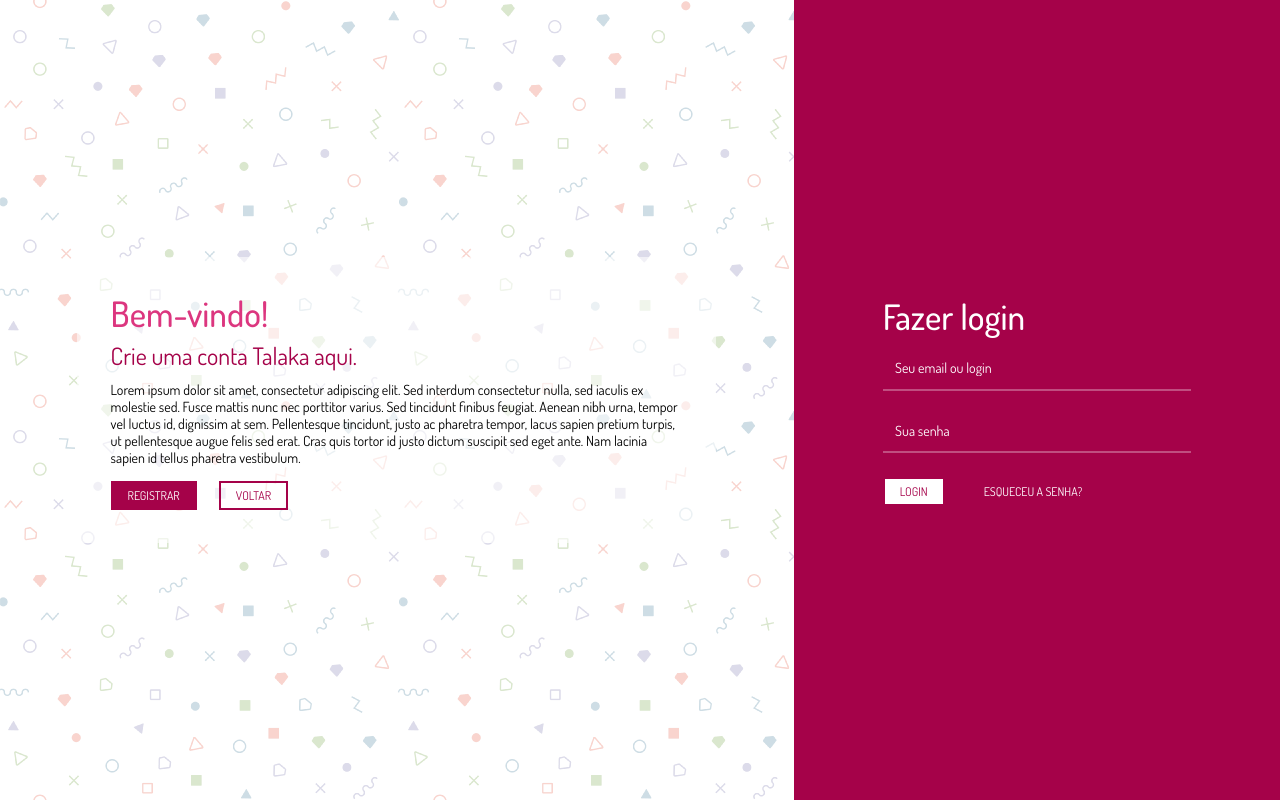
After one commit to luizeroo/talaka, a PHP site: page /view/signin.html in a window 1280 px wide. The commit adds this page. Run offline with PHP 8.4, Linux system fonts and the light colour scheme; some libraries are stand-ins or nearby versions.

Commit message:
Sign in / Sign up pages

```diff
--- a/js/script.js
+++ b/js/script.js
@@ -1,13 +1,13 @@
 $(main);
 
 function main() {
-    $(document).on('click', 'a', function (event) {
-        event.preventDefault();
-
-        $('html, body').animate({
-            scrollTop: $($.attr(this, 'href')).offset().top
-        }, 1000);
-    });
+//    $(document).on('click', 'a[href="#howItWorks"', function (event) {
+//        event.preventDefault();
+//
+//        $('html, body').animate({
+//            scrollTop: $($.attr(this, 'href')).offset().top
+//        }, 1000);
+//    });
 
     $("#contrast").click(function(){
         $("body").css({"background-color":"#000", "color":"#fff"});
--- /dev/null
+++ b/view/signin.html
@@ -0,0 +1,41 @@
+<!DOCTYPE html>
+<html>
+
+<head>
+    <meta charset="UTF-8">
+    <link href="https://fonts.googleapis.com/css?family=Dosis:300,400,500,600,700" rel="stylesheet">
+    <link href="https://fonts.googleapis.com/css?family=Courgette" rel="stylesheet">
+    <link href="../web-sass/style.css" rel="stylesheet" type="text/css">
+    <link rel="stylesheet" href="../resources/font-awesome/css/font-awesome.min.css">
+    <script src="https://ajax.googleapis.com/ajax/libs/jquery/3.2.1/jquery.min.js"></script>
+    <script src="js/script.js" type="text/javascript"></script>
+    <title>Fazer login</title>
+</head>
+
+<body>
+    <div id="loginInitial">
+        <div id="register">
+            <div class="wrapper">
+                <h1>Bem-vindo!</h1>
+                <h2>Crie uma conta Talaka aqui.</h2>
+                <p>Lorem ipsum dolor sit amet, consectetur adipiscing elit. Sed interdum consectetur nulla, sed iaculis ex molestie sed. Fusce mattis nunc nec porttitor varius. Sed tincidunt finibus feugiat. Aenean nibh urna, tempor vel luctus id, dignissim at sem. Pellentesque tincidunt, justo ac pharetra tempor, lacus sapien pretium turpis, ut pellentesque augue felis sed erat. Cras quis tortor id justo dictum suscipit sed eget ante. Nam lacinia sapien id tellus pharetra vestibulum.
+                </p>
+                <a href="#">Registrar</a>
+                <a href="../index.html">Voltar</a>
+            </div>
+        </div>
+        <div id="login">
+            <div class="wrapper">
+                <h1>Fazer login</h1>
+                <form action="login" method="post">
+                    <input type="email" placeholder="Seu email ou login" required>
+                    <input type="password" placeholder="Sua senha" required>
+                    <input type="submit" value="Login">
+                    <a href="#">Esqueceu a senha?</a>
+                </form>
+            </div>
+        </div>
+    </div>
+</body>
+
+</html>
--- a/web-sass/mixins.scss
+++ b/web-sass/mixins.scss
@@ -85,6 +85,23 @@
     -o-transform: $args;
     transform: $args;
 }
+@mixin placeholder {
+    &::-webkit-input-placeholder {
+        @content;
+    }
+
+    &:-moz-placeholder { /* Firefox 18- */
+        @content;
+    }
+
+    &::-moz-placeholder {  /* Firefox 19+ */
+        @content;
+    }
+
+    &:-ms-input-placeholder {
+        @content;
+    }
+}
 @include keyframes(progress) {
     0% {
         width: 0
@@ -93,19 +110,19 @@
         width: 100%
     }
 }
-@include keyframes(lozenge){
-    0%{
+@include keyframes(lozenge) {
+    0% {
         @include transform(rotate(45deg));
     }
     100% {
         @include transform(rotate(230deg));
     }
 }
-@include keyframes(appears){
-    0%{
-        opacity:0;
+@include keyframes(appears) {
+    0% {
+        opacity: 0;
     }
-    100%{
+    100% {
         opacity: 1;
     }
 }
--- a/web-sass/style.css
+++ b/web-sass/style.css
@@ -745,4 +767,78 @@
       font-size: 1.4em;
       padding: 5px 0; }
 
+#loginInitial {
+  width: 100%;
+  height: 100%;
+  position: absolute;
+  display: flex;
+  background-image: url(../resources/img/memphis-colorful.png); }
+  #loginInitial a, #loginInitial input[type="submit"] {
+    display: inline-block;
+    padding: 5px 15px;
+    margin: 15px 20px 0 0;
+    font-size: 1.2em;
+    text-transform: uppercase;
+    text-decoration: none;
+    color: #fff;
+    border: 2px solid #A50249; }
+  #loginInitial h1 {
+    font-size: 3.5em;
+    font-weight: 500;
+    color: #DC367F; }
+  #loginInitial h2 {
+    font-size: 2.4em;
+    margin: 5px 0 10px 0;
+    font-weight: 400;
+    color: #A50249; }
+  #loginInitial p {
+    font-size: 1.4em; }
+  #loginInitial > div {
+    padding: 0 5%;
+    margin: auto;
+    height: 100%;
+    position: relative;
+    display: flex;
+    align-items: center; }
+  #loginInitial #register {
+    width: 65%; }
+    #loginInitial #register .wrapper {
+      background-color: rgba(255, 255, 255, 0.6); }
+  #loginInitial #register > div > a:nth-child(4) {
+    background-color: #A50249; }
+  #loginInitial #register > div > a:nth-child(5) {
+    color: #A50249; }
+  #loginInitial #login {
+    width: 35%;
+    background-color: #A50249; }
+    #loginInitial #login input:not([type="submit"]) {
+      width: 92%;
+      padding: 4%;
+      margin: 3% 0;
+      font-size: 1.4em;
+      border: 0;
+      border-bottom: 2px solid rgba(255, 255, 255, 0.3);
+      background-color: transparent;
+      color: #fff; }
+      #loginInitial #login input:not([type="submit"])::-webkit-input-placeholder {
+        color: #fff; }
+      #loginInitial #login input:not([type="submit"]):-moz-placeholder {
+        /* Firefox 18- */
+        color: #fff; }
+      #loginInitial #login input:not([type="submit"])::-moz-placeholder {
+        /* Firefox 19+ */
+        color: #fff; }
+      #loginInitial #login input:not([type="submit"]):-ms-input-placeholder {
+        color: #fff; }
+    #loginInitial #login h1 {
+      color: #fff; }
+  #loginInitial #login > div > form > input[type="submit"] {
+    background-color: #fff;
+    color: #A50249; }
+  #loginInitial #login > div > form > a:nth-child(4) {
+    color: #fff; }
+  #loginInitial .wrapper {
+    vertical-align: middle;
+    padding: 5%; }
+
 /*# sourceMappingURL=style.css.map */
--- a/web-sass/style.scss
+++ b/web-sass/style.scss
@@ -651,3 +665,85 @@
         }
     }
 }
+#loginInitial {
+    width: 100%;
+    height: 100%;
+    position: absolute;
+    display: flex;
+    background-image: url(../resources/img/memphis-colorful.png);
+    a,input[type="submit"] {
+        display: inline-block;
+        padding: 5px 15px;
+        margin: 15px 20px 0 0;
+        font-size: 1.2em;
+        text-transform: uppercase;
+        text-decoration: none;
+        color: #fff;
+        border: 2px solid $mainDark;
+    }
+    h1 {
+        font-size: 3.5em;
+        font-weight: 500;
+        color: $mainRosa
+    }
+    h2 {
+        font-size: 2.4em;
+        margin: 5px 0 10px 0;
+        font-weight: 400;
+        color: $mainDark
+    }
+    p {
+        font-size: 1.4em
+    }
+    > div {
+        padding: 0 5%;
+        margin: auto;
+        height: 100%;
+        position: relative;
+        display: flex;
+        align-items: center;
+    }
+    #register {
+        width: 65%;
+        .wrapper {
+            background-color: rgba(255, 255, 255, .6);
+        }
+    }
+    #register > div > a:nth-child(4) {
+        background-color: $mainDark;
+    }
+    #register > div > a:nth-child(5) {
+        color: $mainDark;
+    }
+    #login {
+        width: 35%;
+        background-color: $mainDark;
+        input:not([type="submit"]) {
+            width: 92%;
+            padding: 4%;
+            margin: 3% 0;
+            font-size: 1.4em;
+            border:0;
+            border-bottom: 2px solid rgba(255,255,255,.3);
+            background-color:transparent;
+            color:#fff;
+            @include placeholder{
+                color: #fff;
+            }
+        }
+        h1{
+            color:#fff;
+        }
+    }
+    #login > div > form > input[type="submit"]{
+        background-color: #fff;
+        color:$mainDark;
+    }
+    #login > div > form > a:nth-child(4){
+        color: #fff;
+    }
+    .wrapper {
+        vertical-align: middle;
+        padding: 5%;
+    }
+}
```
Also changed, not shown: other parts of web-sass/style.css (+22 -0 lines), other parts of web-sass/style.scss (+25 -11 lines), index.html (+10 -3 lines), 1 other file.
